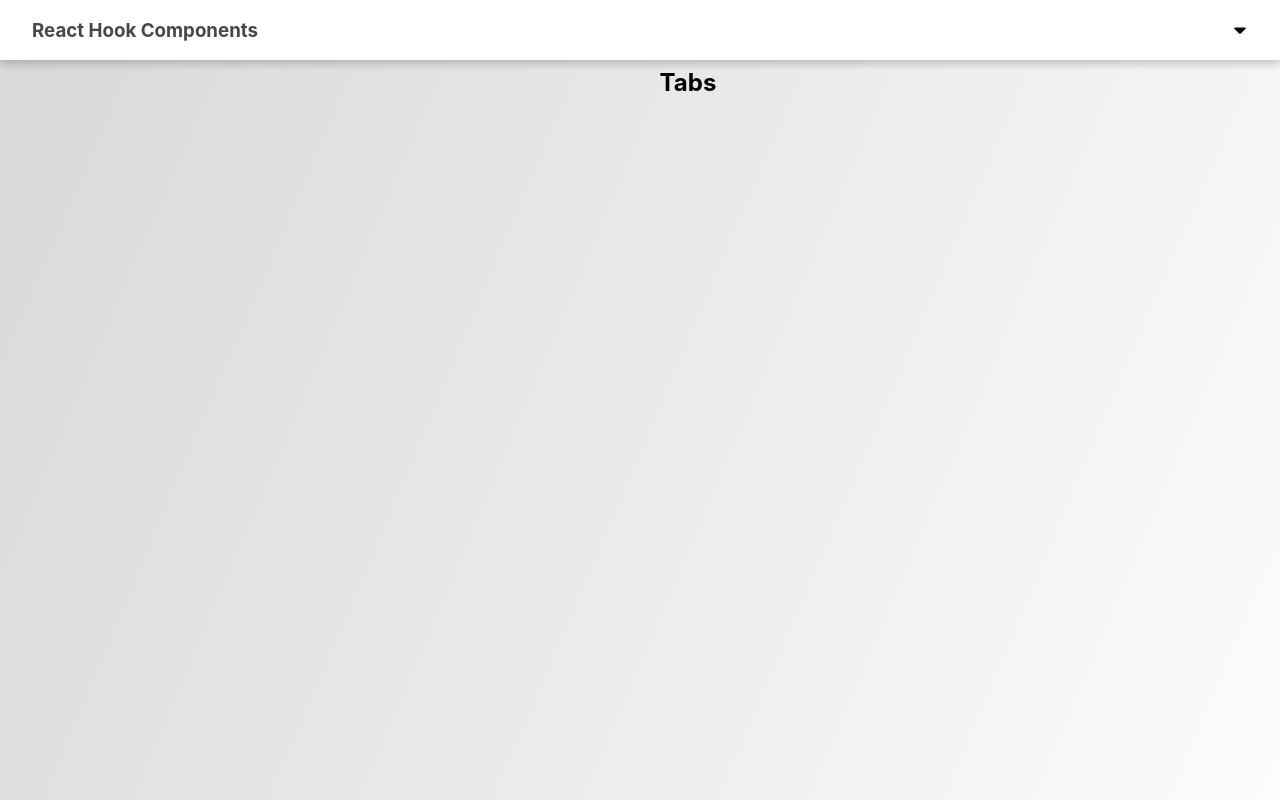
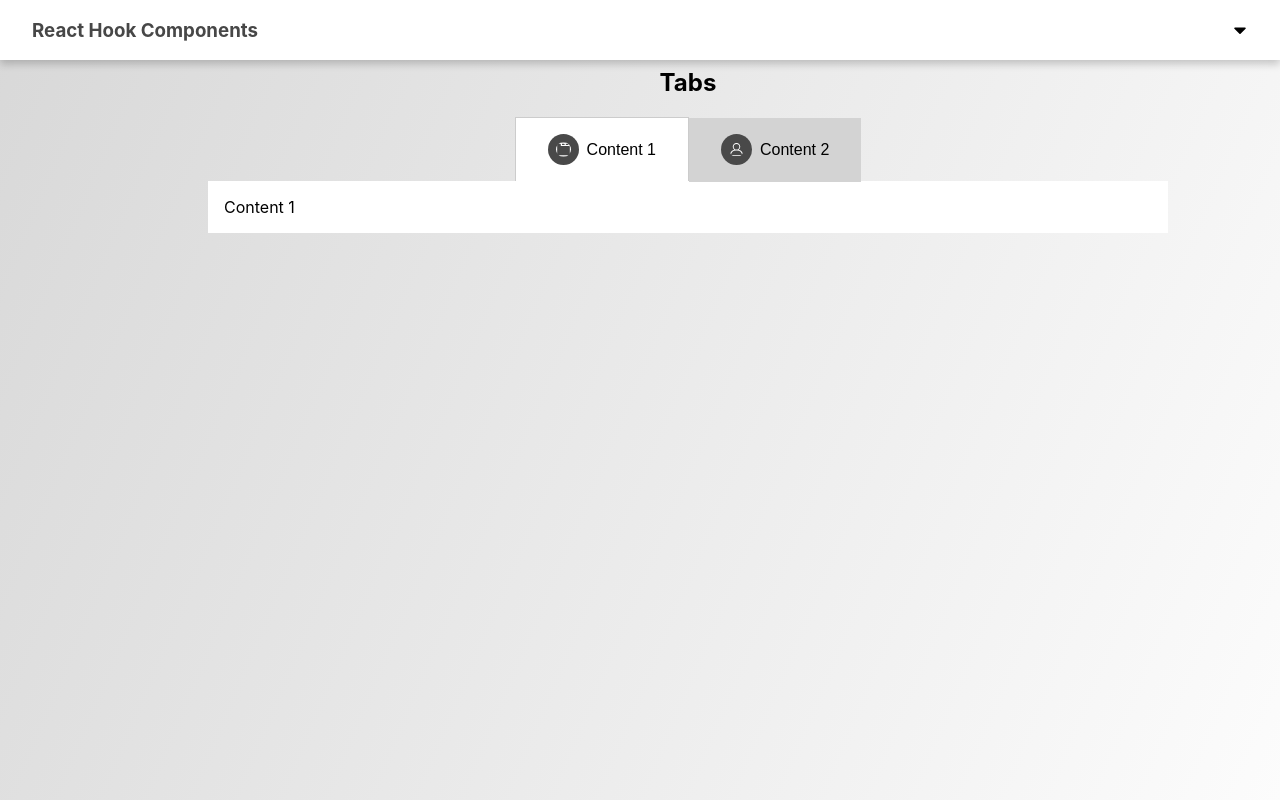
Before and after one commit to sleeplesseditor/ReactHookComponents, a React (Create React App) app: page /tabs in a window 1280 px wide. Built offline with nearby package versions, Linux system fonts and the light colour scheme.

Commit message:
Tab styling revised

```diff
--- a/src/components/Menu/Data/menu-data.json
+++ b/src/components/Menu/Data/menu-data.json
@@ -54,7 +54,7 @@
                 },
                 {
                     "title": "Tabs",
-                    "icon": "sortableList",
+                    "icon": "tabsIcon",
                     "link": "/tabs"
                 }
             ]
--- a/src/components/Tabs/Tabs.jsx
+++ b/src/components/Tabs/Tabs.jsx
@@ -0,0 +1,32 @@
+import * as React from 'react';
+import './Tabs.scss';
+
+const Tab = (props) => {
+    return (
+        <button className={props.active ? 'tabs-button-active' : 'tabs-button'} onClick={props.onClick} id={props.id}>
+            {props.children}
+        </button>
+    )
+}
+
+const Tabs = (props) => {
+    return (
+        <div className="tabs-container">
+            {props.children}
+        </div>
+    )
+}
+
+const Content = (props) => {
+    return (
+        <div className={props.active ? 'tabs-content' : 'tabs-hidden'}>
+            {props.children}
+        </div>
+    )
+}
+
+export {
+    Content,
+    Tab,
+    Tabs
+}
--- a/src/components/Tabs/Tabs.scss
+++ b/src/components/Tabs/Tabs.scss
@@ -0,0 +1,58 @@
+.tabs {
+    &-button {
+        border: none;
+        outline: none;
+        cursor: pointer;
+        position: relative;
+
+        background-color: lightgray;
+        height: 100%;
+        transition: all .2s ease-in-out;
+
+        &:hover {
+            background-color: white;
+        }
+
+        &-image {
+            width: 15px;
+            margin-right: 0.5rem;
+            background: rgb(73, 73, 73);
+            color: white;
+            border-radius: 50%;
+            padding: 0.5rem;
+        }
+
+        &-active {
+            border: 1px solid #ccc;
+            border-bottom: none;
+            background-color: white;
+            height: 3em;
+        }
+    }
+
+    &-button,
+    &-button-active {
+        display: inline-flex;
+        justify-content: center;
+        align-items: center;
+        padding: 2rem 2rem 2rem 2rem;
+        font-size: 1em;
+    }
+
+    &-content {
+        background-color: white;
+        width: 100%;
+        padding: 1rem;
+    }
+
+    &-container {
+        background: transparent;
+        font-family: 'Gill Sans', 'Gill Sans MT', Calibri, 'Trebuchet MS', sans-serif;
+        height: 3em;
+        width: 100%;
+    }
+
+    &-hidden {
+        display: none;
+    }
+}
--- a/src/pages/Components/TabsPage/TabsPage.jsx
+++ b/src/pages/Components/TabsPage/TabsPage.jsx
@@ -1,12 +1,48 @@
 import React, { useState } from 'react';
 import '../../page-structure.scss';
+import { Content, Tab, Tabs } from '../../../components/Tabs/Tabs';
+import './TabsPage.scss';
+
+import TabsIcon from '../../../components/Menu/Icons/tab-white.svg';
+import UserIcon from '../../../components/Menu/Icons/userIcon-white.svg';
 
 const TabsPage = () => {
+    const [active, setActive] = useState(0);
+
+    const handleClick = e => {
+        const index = parseInt(e.target.getAttribute('id'), 0);
+        console.log('INDEX', e.target.getAttribute('id'))
+        if (index !== active) {
+            setActive(index);
+        }
+    };
 
     return (
         <div className="page-container">
             <h2 className="page-continer-heading">Tabs</h2>
+            <div className="tabular-container">
+                <div className="tab-holder">
+                    <Tabs>
+                        <Tab onClick={handleClick} active={active === 0} id={0}>
+                            <img className="tabs-button-image" src={TabsIcon} onClick={handleClick} id={0} />
+                            Content 1
+                        </Tab>
 
+                        <Tab onClick={handleClick} active={active === 1} id={1}>
+                            <img className="tabs-button-image" src={UserIcon} onClick={handleClick} id={1} />
+                            Content 2
+                        </Tab>
+                    </Tabs>
+                </div>
+                <div className="content-holder">
+                    <Content active={active === 0}>
+                        Content 1
+                    </Content>
+                    <Content active={active === 1}>
+                        Content 2
+                    </Content>
+                </div>
+            </div>
         </div>
     )
 }
--- /dev/null
+++ b/src/pages/Components/TabsPage/TabsPage.scss
@@ -0,0 +1,18 @@
+.tabular-container {
+    display: flex;
+    flex-direction: column;
+    justify-content: center;
+    align-items: center;
+    width: 100%;
+    margin-left: 0 !important;
+}
+
+.content-holder {
+    width: 100%;
+    display: flex;
+    justify-content: center;
+    align-items: center;
+    height: 100%;
+    width: 75%;
+    margin-top: 1rem;
+}
```
Also changed, not shown: src/components/Menu/Icons/tab-white.svg (added), src/components/Menu/Icons/userIcon-white.svg (added).
